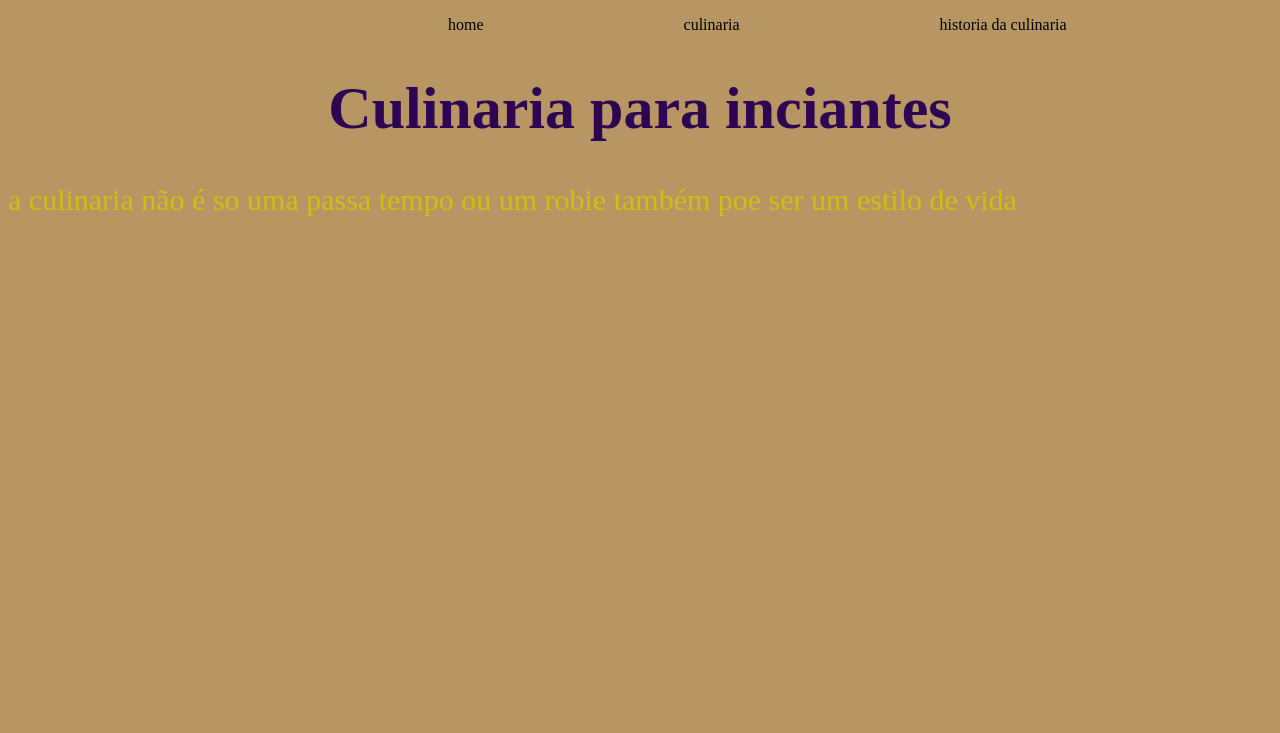
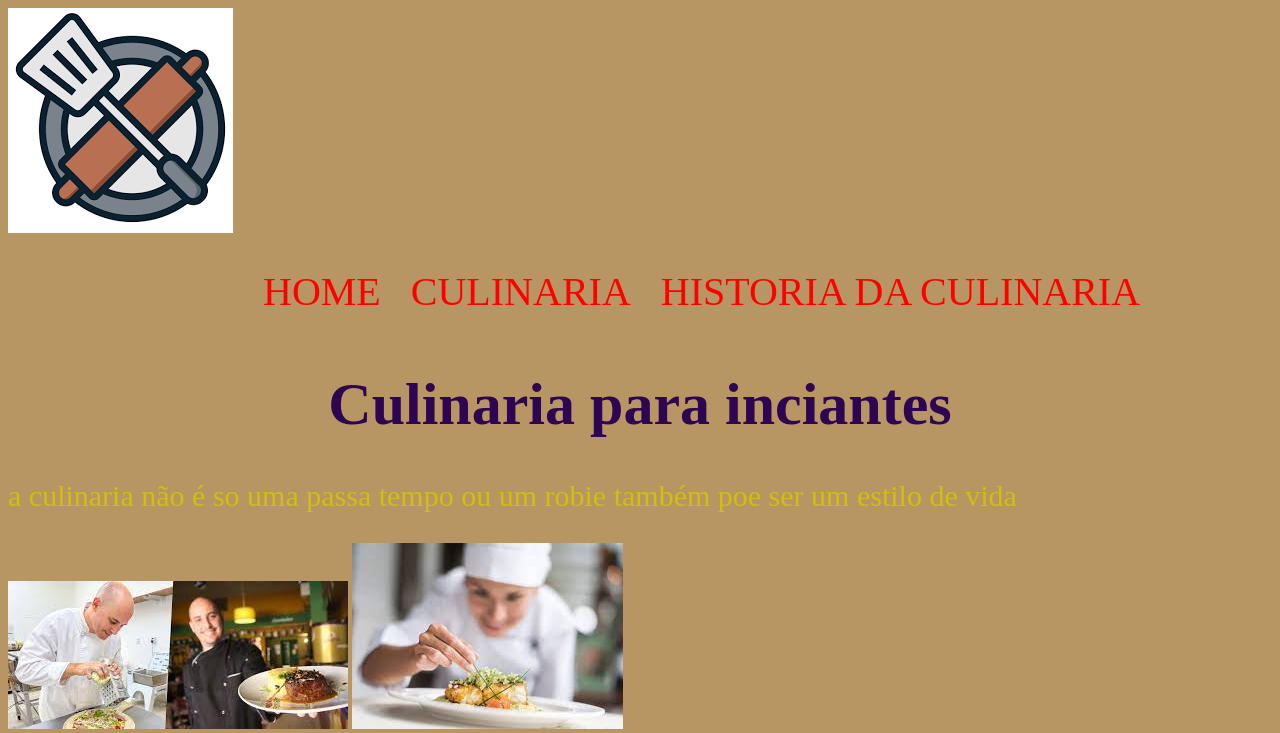
Before and after one commit to padariaDoSeuAntonio/3trimestre, a plain HTML site: page index.html in a window 1280 px wide. Shown: the top 733 px of the page. Drawn offline with Linux system fonts and the light colour scheme.

Commit message:
Add files via upload

```diff
--- a/index.html
+++ b/index.html
@@ -1,17 +1,21 @@
 <!DOCTYPE html>
 <html lang="port-br">
+
 <head>
   <meta charset="UTF-8">
   <meta name="viewport" content="width=device-width, initial-scale=1.0">
   <title>Document</title>
   <link rel="stylesheet" href="style.css">
 </head>
+
 <body>
+
   <header class="cabecalho">
+    <img src="images.png" alt="">
     <ul class="lista_cabecalho">
-          <li class="item lista_cabecalho">home</li>
-          <li class="item lista_cabecalho">culinaria</li>
-          <li class="item lista_cabecalho">historia da culinaria</li>
+      <li class="item_lista_cabecalho">home</li>
+      <li class="item_lista_cabecalho">culinaria</li>
+      <li class="item_lista_cabecalho">historia da culinaria</li>
     </ul>
   </header>
 
@@ -22,4 +26,8 @@
 
 
 </body>
+
 </html>
+<img src="images.jpeg" alt="culinaria">
+<img src="download.jpeg" alt="culinaria">
+<img src="culinarias-mais-conhecidas-do-mundo.jpg" alt="gastronomia">
--- a/style.css
+++ b/style.css
@@ -15,7 +15,11 @@ p{
     display: flex;
     margin-left: 200px;
 }
-.itemlita_cabecalho{
-    padding-left: 30px;
+
+.item_lista_cabecalho{
+    color: red;
     list-style: none;
-}
+    text-transform: uppercase;
+    font-size: 40px;
+    padding: 15px;
+  }
```
Also changed, not shown: culinarias-mais-conhecidas-do-mundo.jpg (added), download.jpeg (added), images.jpeg (added), images.png (added). Lines whose indentation alone changed are shown as unchanged.
